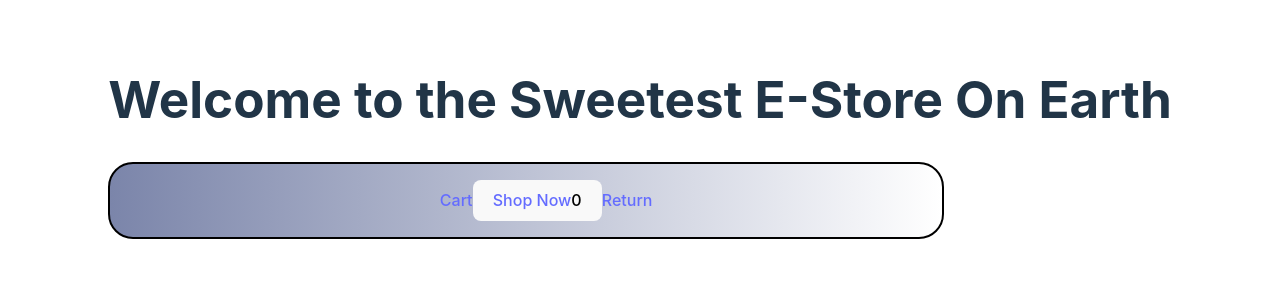
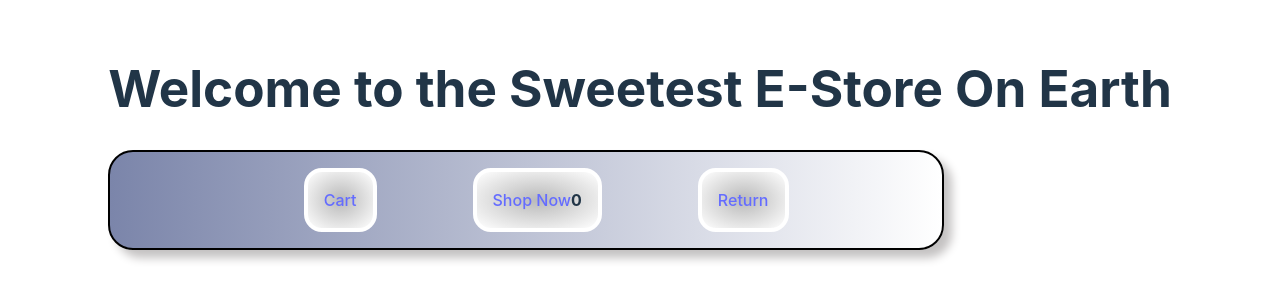
Before and after one commit to Runner-Dad84/shoppingcart, a React (Vite) app: page / in a window 1280 px wide. Shown: the part 262-562 px from the top of the page. Built offline with nearby package versions, Linux system fonts and the light colour scheme.

Commit message:
nav css styling with new module

```diff
--- a/src/components/Nav.jsx
+++ b/src/components/Nav.jsx
@@ -1,20 +1,20 @@
 import { Link } from "react-router-dom";
-import styles from "../css-modules/productcard.module.css";
+import styles from "../css-modules/nav.module.css";
 
 export default function Nav () {
     return (
     <nav className={styles.nav}>
         <ul className={styles.ul}>
-          <li>
+          <li className={styles.li}>
             <Link to="cart">Cart</Link>
           </li>
-          <li>
-            <button>
+          <li className={styles.li}>
+
                 <Link to="shop">Shop Now</Link>
                 <span>0</span>
-            </button>
+
           </li>
-          <li>
+          <li className={styles.li}>
              <Link to="/">Return</Link>
           </li>
         </ul>
--- /dev/null
+++ b/src/css-modules/nav.module.css
@@ -0,0 +1,27 @@
+.nav {
+    width: 65vw;
+    display: flex;
+    justify-content:center;
+    background: linear-gradient(to right, rgb(123, 133, 170), white);
+    flex-direction: row;
+    border: solid 2px black;
+    border-radius: 25px;
+    box-shadow: 8px 8px 10px rgb(196, 194, 194);
+}
+
+.ul {
+    display: flex;
+    align-items: center;
+    flex-direction: row;
+    list-style: none;
+}
+
+.li {
+    margin-left: 3rem;
+    margin-right: 3rem;
+    font-weight: bolder;
+    border: 4px solid white;
+    border-radius: 18px;
+    padding: 1rem;
+    background: radial-gradient(rgb(185, 185, 185), white);
+}
```
